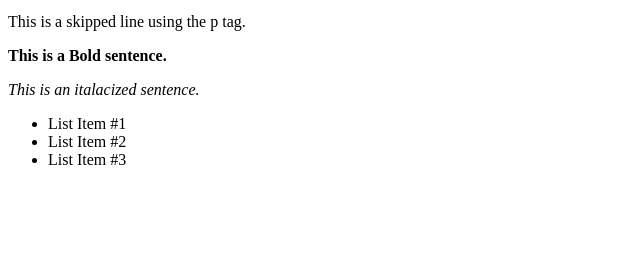
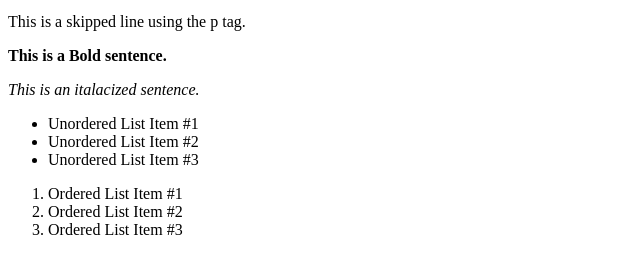
Before and after one commit to duvalleblanc/git_test, a plain HTML site: page html-boilerplate/index.html in a window 1280 px wide. Shown: the part 101-374 px from the top of the page, without its empty margins (0-640 px from the left). Drawn offline with Linux system fonts and the light colour scheme.

Commit message:
Updated "unordered" list element and Added Orderded List elemets

```diff
--- a/html-boilerplate/index.html
+++ b/html-boilerplate/index.html
@@ -32,13 +32,23 @@
                <p>
                     <ul>
 
-                        <li>List Item #1</li>
-                        <li>List Item #2</li>
-                        <li>List Item #3</li>
+                        <li>Unordered List Item #1</li>
+                        <li>Unordered List Item #2</li>
+                        <li>Unordered List Item #3</li>
 
                    </ul>
                 </p>
 
+                <p>
+                    <ol>
+
+                        <li> Ordered List Item #1</li>
+                        <li> Ordered List Item #2</li>
+                        <li> Ordered List Item #3</li>
+
+                    </ol>
+
+                </p>
             </body>
 
 
```
